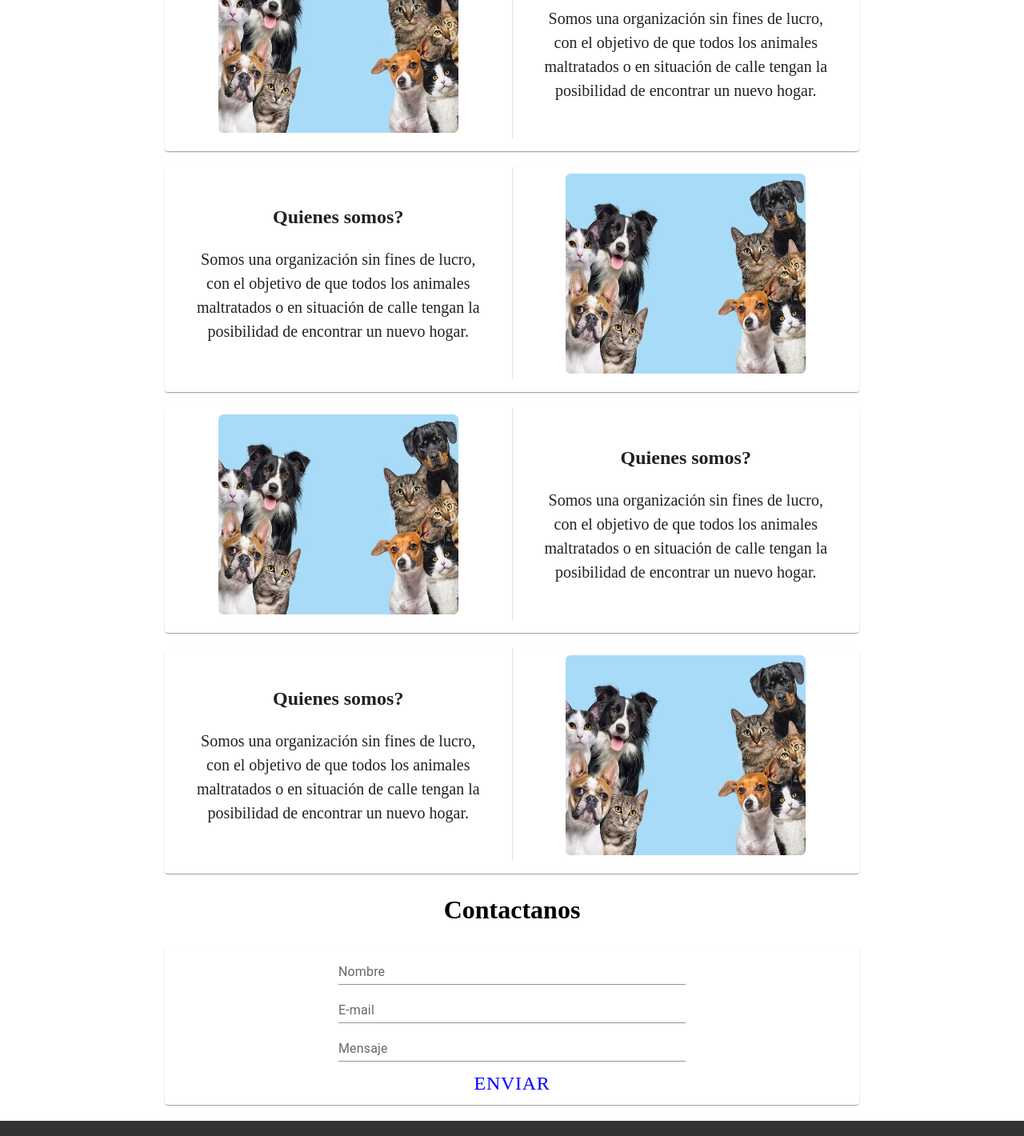
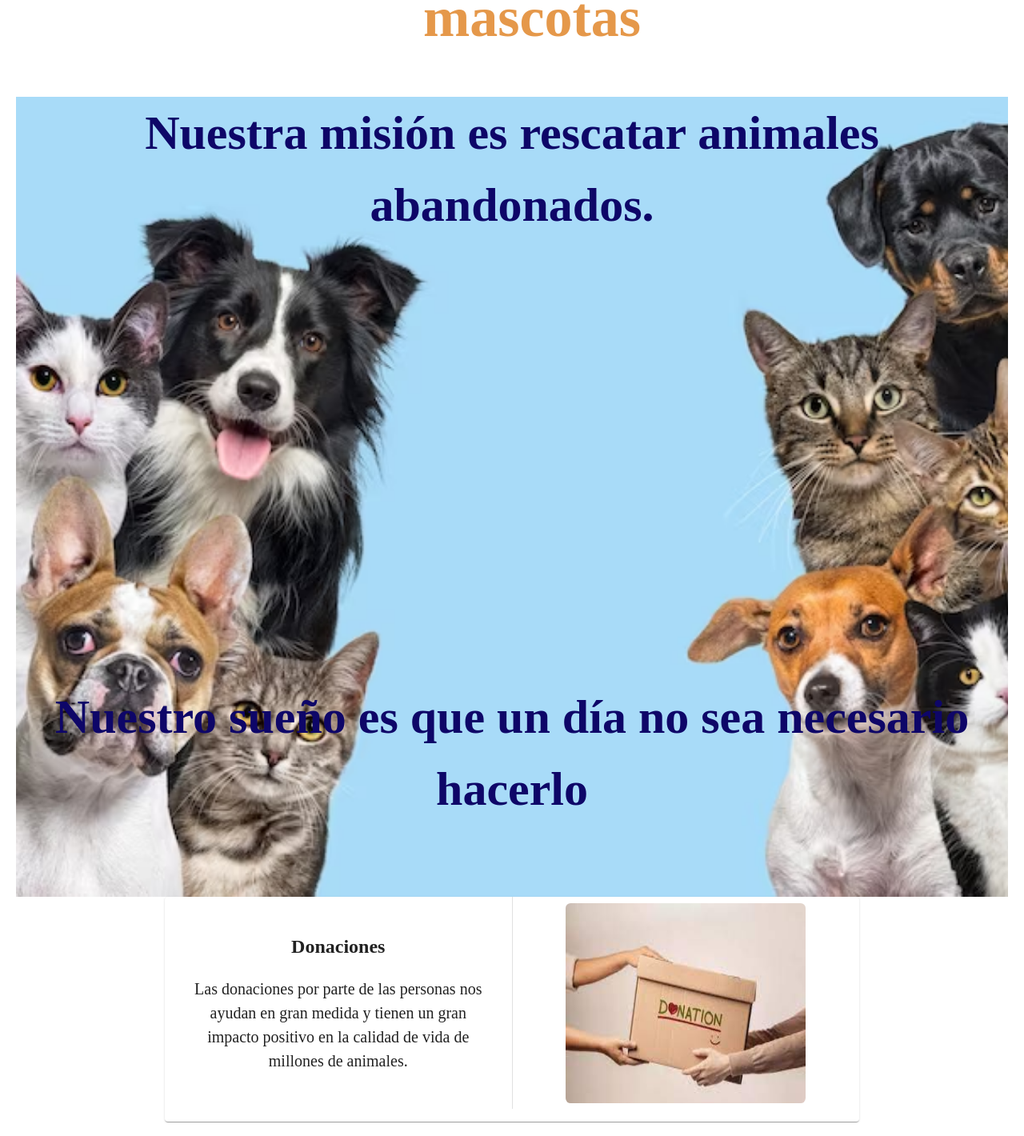
Before and after one commit to Jose-Burgos/GLAM-Front-End, a React (Vite) app: page / in a window 1280 px wide. Shown: the part 280-1700 px from the top of the page at 80% size. Built offline with nearby package versions, Linux system fonts and the light colour scheme; a web font is replaced by a local one.

Commit message:
Changes to Landing

```diff
--- /dev/null
+++ b/src/Style/test.css
@@ -0,0 +1,3 @@
+.icon{
+    font-size: 1000px;
+}
--- a/src/components/navbar.css
+++ b/src/components/navbar.css
@@ -91,6 +91,7 @@ a {
 }
 
 .burger {
+    color: #000;
     margin-top: .4rem;
     z-index: 2;
     @media(min-width: 768px) {
--- a/src/views/landing.css
+++ b/src/views/landing.css
@@ -13,3 +13,23 @@
     left: 50%;
     transform: translate(-50%, -50%);
 }
+.title{
+    font-size: 70px;
+}
+.info-container {
+    background-image: url('../assets/cat&dogs.png');
+    background-size: cover;
+    text-align: center;
+    height: 1000px;
+}
+.info1 {
+    text-align: center;
+    font-size: 60px;
+    color: rgb(14, 6, 104);
+  }
+.info2 {
+    margin-top: 550px;
+    text-align: center;
+    font-size: 60px;
+    color: rgb(14, 6, 104);
+  }
--- a/src/views/landing.tsx
+++ b/src/views/landing.tsx
@@ -5,30 +5,19 @@ import './landing.css'
 export const Landing = () => {
     return (
         <div className="content">
-            <h1>Grupo Latinoamericano de ayuda a mascotas</h1>
+            <h1 className='title'>Grupo Latinoamericano de ayuda a mascotas</h1>
+            <div className='info-container'>
+            <h1 className='info1'>Nuestra misión es rescatar animales abandonados.</h1>
+            <h1 className='info2'>Nuestro sueño es que un día no sea necesario hacerlo</h1>
+            </div>
+            <LandingContainter
+            left={false}
+            path="../src/assets/descarga.jpg"
+            subt="Donaciones"
+            parag="Las donaciones por parte de las personas nos ayudan en gran medida y
+            tienen un gran impacto positivo en la calidad de vida de millones de animales."/>
             <LandingContainter
             left={true}
-            path="../src/assets/cat&dogs.png"
-            subt="Quienes somos?"
-            parag="Somos una organización sin fines de lucro,
-            con el objetivo de que todos los animales maltratados o en situación
-            de calle tengan la posibilidad de encontrar un nuevo hogar."/>
-            <LandingContainter
-            left={false}
-            path="../src/assets/cat&dogs.png"
-            subt="Quienes somos?"
-            parag="Somos una organización sin fines de lucro,
-            con el objetivo de que todos los animales maltratados o en situación
-            de calle tengan la posibilidad de encontrar un nuevo hogar."/>
-            <LandingContainter
-            left={true}
-            path="../src/assets/cat&dogs.png"
-            subt="Quienes somos?"
-            parag="Somos una organización sin fines de lucro,
-            con el objetivo de que todos los animales maltratados o en situación
-            de calle tengan la posibilidad de encontrar un nuevo hogar."/>
-            <LandingContainter
-            left={false}
             path="../src/assets/cat&dogs.png"
             subt="Quienes somos?"
             parag="Somos una organización sin fines de lucro,
--- a/src/views/test.tsx
+++ b/src/views/test.tsx
@@ -1,5 +1,11 @@
+import BuildIcon from '@mui/icons-material/Build';
+import '../Style/test.css'
 export const Test = () => {
     return (
-        <h1>This is a test</h1>
+        <div>
+        <BuildIcon className='icon'></BuildIcon>
+        <h1>Lo sentimos, estamos actualizando esta página para brindarle una mejor experiencia</h1>
+        </div>
+
     );
 }
```
Also changed, not shown: src/assets/descarga.jpg (added), src/assets/fonod.jpg (added).
